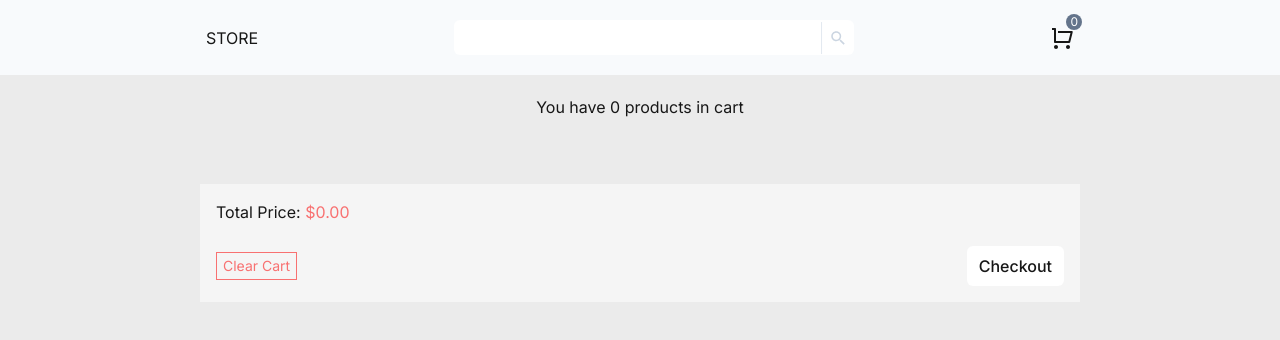
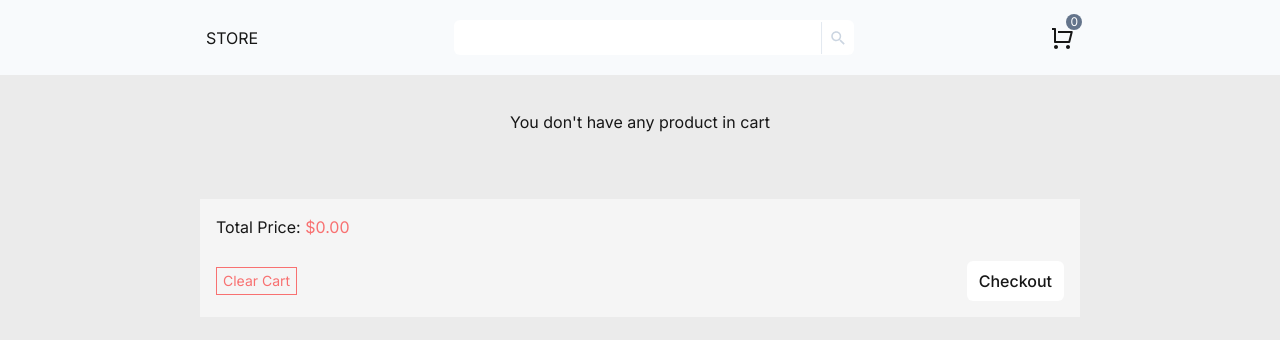
Before and after one commit to JhowBRCG/fake-store, a Next.js app: page /cart in a window 1280 px wide. Shown: the top 340 px of the page. Built offline with nearby package versions, Linux system fonts and the light colour scheme.

Commit message:
feat: remove 'use client' directive and add CartHeader to cart page

```diff
--- a/app/cart/page.tsx
+++ b/app/cart/page.tsx
@@ -1,18 +1,11 @@
-"use client";
-
-import { useSelector } from "react-redux";
-import { selectCartState } from "@/store/cartSlice";
 import CartItems from "@/components/cart/CartItems";
 import CartSummary from "@/components/cart/CartSummary";
+import CartHeader from "@/components/cart/CartHeader";
 
 export default function Cart() {
-  const cartState = useSelector(selectCartState);
-
   return (
-    <main className="my-[75px] px-[10px] py-[20px]">
-      <p className="text-center">
-        You have {cartState.totalProducts} products in cart
-      </p>
+    <main className="my-[90px] px-[10px] py-[20px]">
+      <CartHeader />
       <CartItems />
       <CartSummary />
     </main>
```
